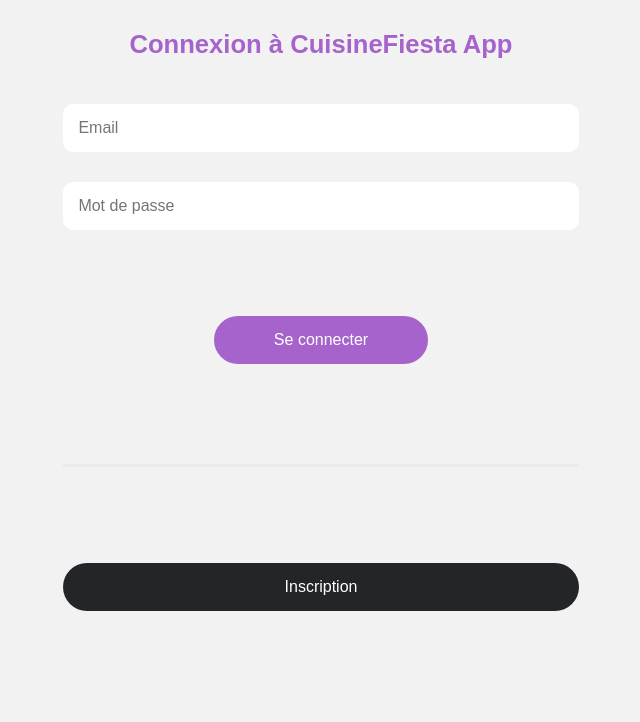
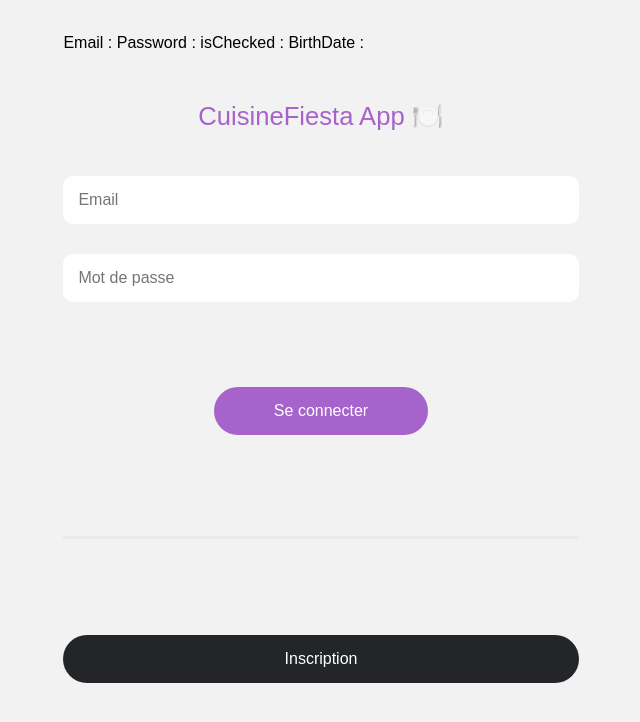
Before and after one commit to Sinematic/CuisineFiesta-F, a React (Vite) app: page /login in a window 1280 px wide. Shown: the top 722 px of the page, without its empty margins (319-959 px from the left). Built offline with nearby package versions, Linux system fonts and the light colour scheme.

Commit message:
Ajout formulaire contrôlé et transmission du state

```diff
--- a/index.html
+++ b/index.html
@@ -26,7 +26,6 @@
 	<meta property="og:description"
 		content="Découvrez une variété de recettes délicieuses pour tous les goûts et occasions sur CuisineFiesta. Trouvez des plats savoureux, apprenez de nouvelles techniques culinaires et explorez une expérience gastronomique unique.">
 	<meta property="og:site_name" content="CuisineFiesta - Découvrez de Délicieuses Recettes">
-
 	<body>
 		<div id="root"></div>
 		<script type="module" src="/src/main.tsx"></script>
--- a/src/components/Input/Input.tsx
+++ b/src/components/Input/Input.tsx
@@ -4,6 +4,7 @@
     onChange?: React.ChangeEventHandler<HTMLInputElement> | undefined,
     identifier?: string | undefined,
     type: string,
+    value?: string | undefined,
     name: string | undefined,
     placeholder ?: string | undefined,
     minLength?: number | undefined,
@@ -12,7 +13,7 @@
 }) {
 
     return (
-        <input onChange={props.onChange}
+        <input onChange={props.onChange} value={props.value}
         className={props.identifier} type={props.type} name={props.name} placeholder={props.placeholder}
         minLength={props.minLength} maxLength={props.maxLength} required={props.required === "false" ? false : true} />
     )
--- a/src/components/Login/Login.tsx
+++ b/src/components/Login/Login.tsx
@@ -10,19 +10,51 @@
     const [isLogged, /*setIsLogged*/] = useState(false)
     const [page, setPage] = useState("login")
 
-    const [isChecked, setIsChecked] = useState(false)
+    const [email, setEmail] = useState("")
+    const [password, setPassword] = useState("")
+    const [birthDate, setBirthDate] = useState("")
+    const [isChecked, setIsChecked] = useState("")
+
+    const isValidPassword = (password: string) => {
+        const passwordRegex = /^(?=.*[A-Za-z])(?=.*\d)[A-Za-z\d]{8,}$/;
+        return passwordRegex.test(password);
+    }
+
+    const isValidEmail = (email: string) => {
+        const emailRegex = /^[a-zA-Z0-9._-]+@[a-zA-Z0-9.-]+\.[a-zA-Z]{2,4}$/;
+        return emailRegex.test(email);
+    }
+
+    const verifyFormInputs = () => {
+        if (page === "login") {
+            isValidPassword(password) && isValidEmail(email) ? true : false
+        }
+
+        if (page === "signup") {
+            isValidPassword(password) && isValidEmail(email) ? true : false
+        }
+    }
+
 
     return (
         <Fragment>
             {!isLogged ?
                 <div className="register-container">
-                    <h1>{page === "login" ? "Connexion" : "Inscription"} à CuisineFiesta App</h1>
+
+                    {"Email : " + email}
+                    {"Password : " + password}
+                    {"isChecked : " + isChecked}
+                    {"BirthDate : " + birthDate}
+
+                    <h1>CuisineFiesta App 🍽️</h1>
                     <form action="" method="POST" className={page + "-form"}>
-                        <Input name="email" placeholder="Email" type="text" maxLength={60} />
-                        <Input name="password" placeholder="Mot de passe" type="text" minLength={8}/>
+                        <Input onChange={(e) => setEmail(e.target.value)} value={email}
+                        name="email" placeholder="Email" type="email" maxLength={60} />
+                        <Input onChange={(e) => setPassword(e.target.value)} value={password}
+                        name="password" placeholder="Mot de passe" type="text" minLength={8}/>
                         {page === "signup" ?
                             <Fragment>
-                                <Input name="birthDate" type="date" />
+                                <Input onChange={(e) => setBirthDate(e.target.value)} name="birthDate" type="date" />
                                 <Dropdown title="Politique de confidentialité">
                                     <PrivacyPolicy title="false" />
 
@@ -30,14 +62,13 @@
                                         <label htmlFor="policies">
                                             J'accepte la politique de confidentialité :
                                         </label>
-                                        <Input onChange={() => setIsChecked(!isChecked)} name="policies" type="checkbox" />
+                                        <Input onChange={(e) => setIsChecked(e.target.value)} name="policies" type="checkbox" />
                                     </div>
                                 </Dropdown>
 
                             </Fragment>
                         : null}
-                        <Button  name={page} type="button" value={page === "login" ? "Se connecter" : "S'inscrire"} />
-
+                        <Button onClick={verifyFormInputs} name={page} type="button" value={page === "login" ? "Se connecter" : "S'inscrire"} />
                     </form>
 
                     <div className="switch-form">
@@ -50,10 +81,7 @@
                                 Connexion
                             </button>
                         }
-
-
                     </div>
-
                 </div>
 
             : null}
--- a/src/styles/Login/Login.css
+++ b/src/styles/Login/Login.css
@@ -9,7 +9,7 @@
 
 .register-container > h1 {
     font-size: 1.6rem;
-    font-weight: 700;
+    font-weight: 500;
     line-height: normal;
     color: var(--main-color);
     text-align: center;
```
Also changed, not shown: src/assets/images/logo.svg (added), 1 other file (tests, documents, lock files or other folders).
